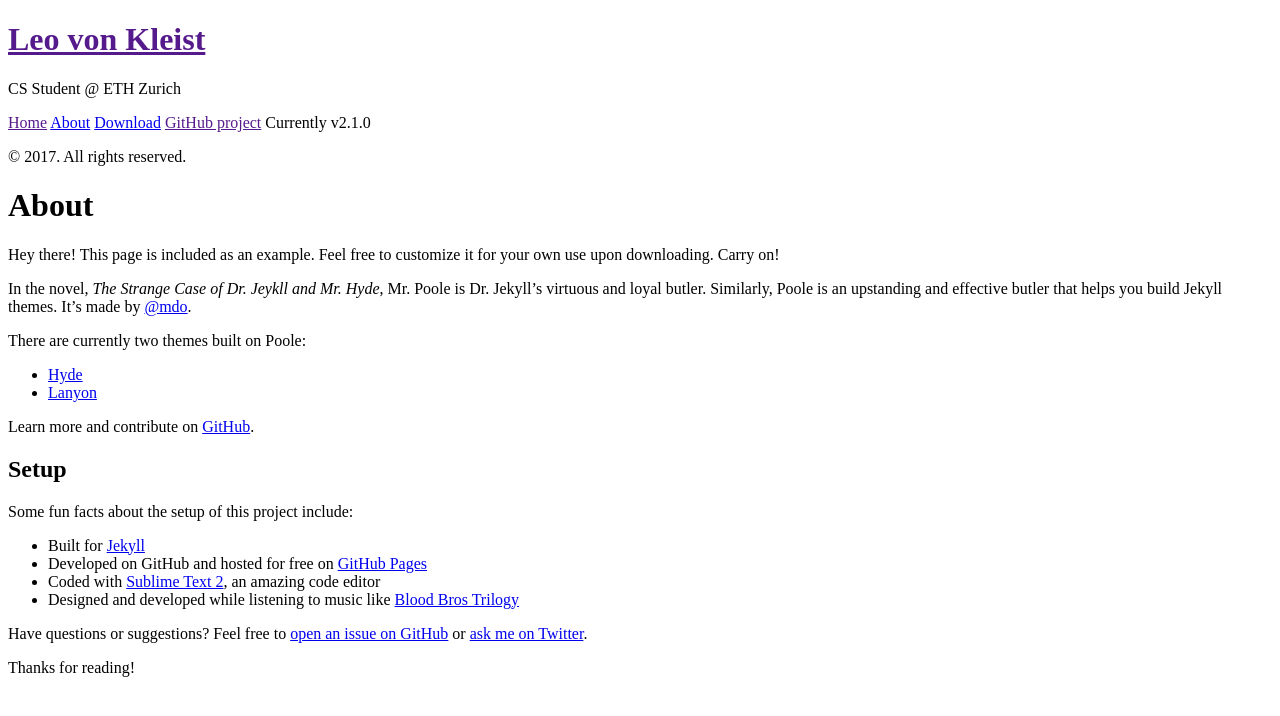
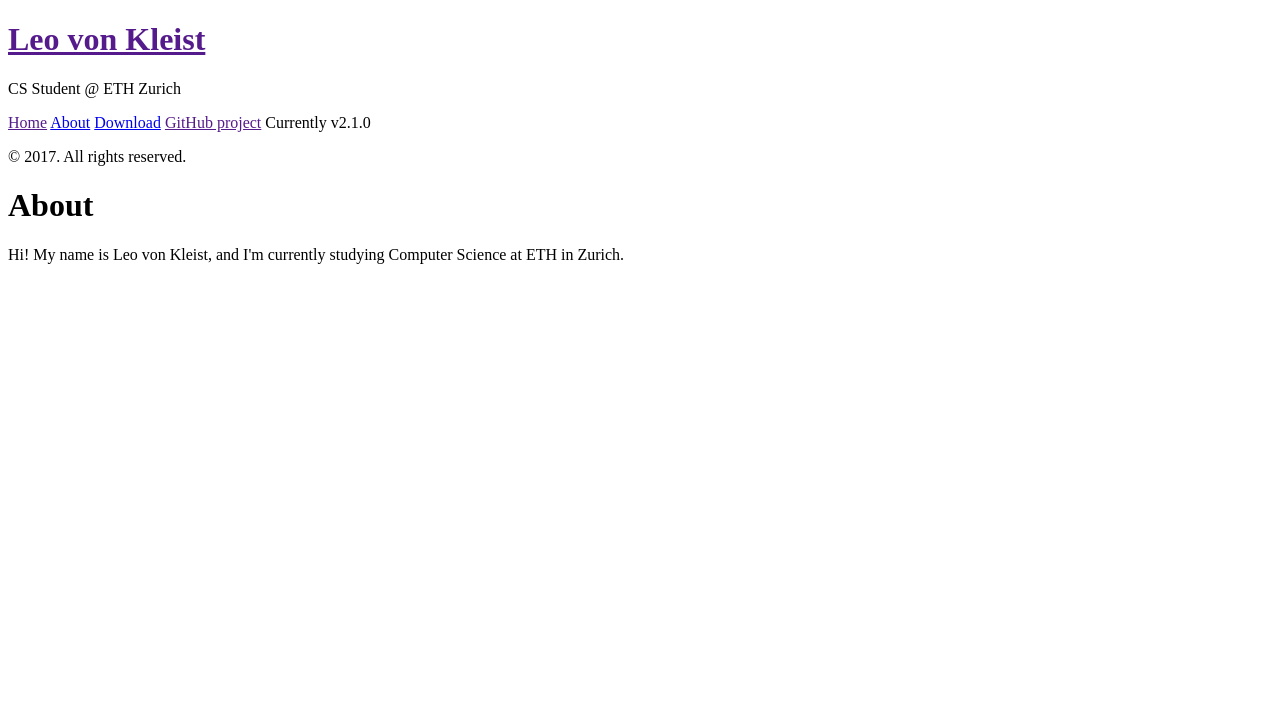
Before and after one commit to leokleist/leokleist.github.io, a Jekyll site: the page built from about.md, in a window 1280 px wide. Shown: the top 716 px of the page. Built offline with Jekyll 4.4.1, drawn with Linux system fonts in a browser that asks for light colours; Markdown is read by kramdown in place of the engine named in the settings.

Commit message:
Update about.md

```diff
--- a/about.md
+++ b/about.md
@@ -4,27 +4,5 @@ title: About
 ---
 
 <p class="message">
-  Hey there! This page is included as an example. Feel free to customize it for your own use upon downloading. Carry on!
+ Hi! My name is Leo von Kleist, and I'm currently studying Computer Science at ETH in Zurich.
 </p>
-
-In the novel, *The Strange Case of Dr. Jeykll and Mr. Hyde*, Mr. Poole is Dr. Jekyll's virtuous and loyal butler. Similarly, Poole is an upstanding and effective butler that helps you build Jekyll themes. It's made by [@mdo](https://twitter.com/mdo).
-
-There are currently two themes built on Poole:
-
-* [Hyde](http://hyde.getpoole.com)
-* [Lanyon](http://lanyon.getpoole.com)
-
-Learn more and contribute on [GitHub](https://github.com/poole).
-
-## Setup
-
-Some fun facts about the setup of this project include:
-
-* Built for [Jekyll](http://jekyllrb.com)
-* Developed on GitHub and hosted for free on [GitHub Pages](https://pages.github.com)
-* Coded with [Sublime Text 2](http://sublimetext.com), an amazing code editor
-* Designed and developed while listening to music like [Blood Bros Trilogy](https://soundcloud.com/maddecent/sets/blood-bros-series)
-
-Have questions or suggestions? Feel free to [open an issue on GitHub](https://github.com/poole/issues/new) or [ask me on Twitter](https://twitter.com/mdo).
-
-Thanks for reading!
```
